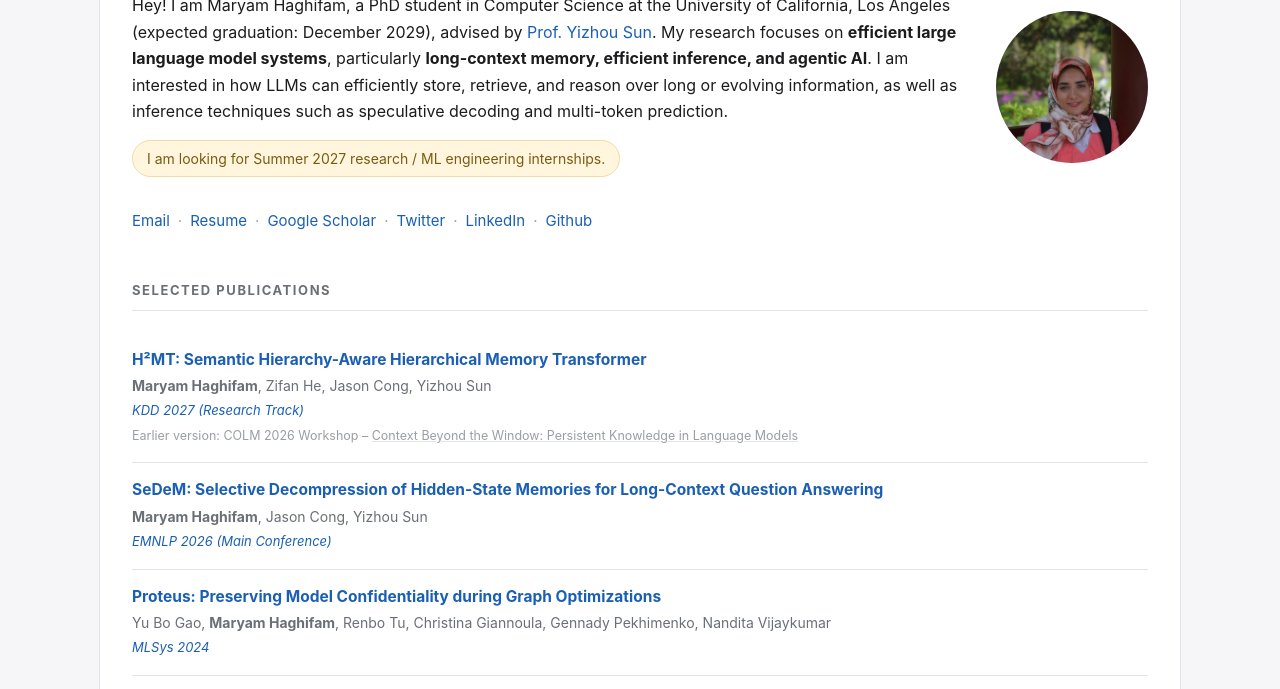
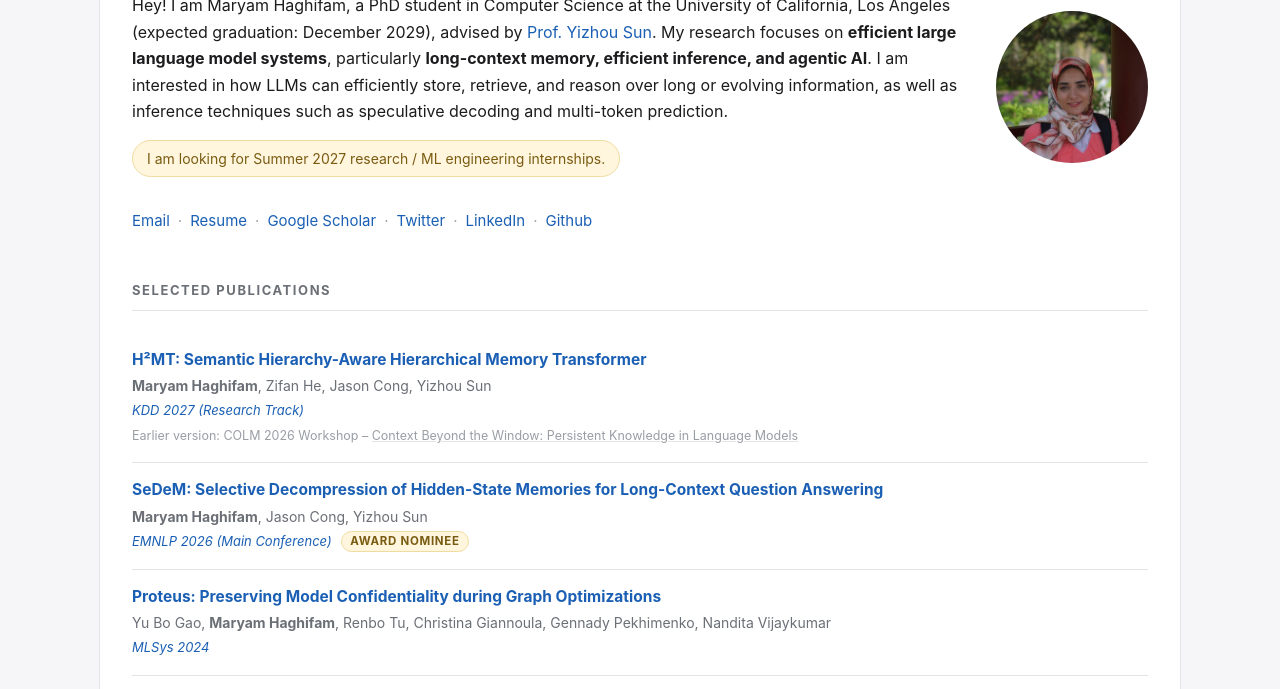
Before and after one commit to maryamhgf/maryamhgf.github.io, a plain HTML site: page index.html in a window 1280 px wide. Shown: the part 108-797 px from the top of the page. Drawn offline with Linux system fonts and the light colour scheme.

Commit message:
Add award nominee label to SeDeM
Co-Authored-By: Claude Opus 5 (1M context) <noreply@anthropic.com>

```diff
--- a/index.html
+++ b/index.html
@@ -59,7 +59,7 @@
         <div class="pub">
           <a class="pub-title" href="https://aclanthology.org/2026.emnlp-main.2643/" target="_blank">SeDeM: Selective Decompression of Hidden-State Memories for Long-Context Question Answering</a>
           <p class="pub-authors"><strong>Maryam Haghifam</strong>, Jason Cong, Yizhou Sun</p>
-          <p class="pub-venue">EMNLP 2026 (Main Conference)</p>
+          <p class="pub-venue">EMNLP 2026 (Main Conference) <span class="pub-status">Award Nominee</span></p>
         </div>
 
         <div class="pub">
--- a/stylesheet.css
+++ b/stylesheet.css
@@ -309,6 +309,23 @@ section > h2 {
   color: var(--accent);
 }
 
+/* Short status / award label sitting beside the venue line. */
+.pub-status {
+  display: inline-block;
+  margin-left: 6px;
+  padding: 0 8px;
+  font-size: 11.5px;
+  font-style: normal;
+  font-weight: 700;
+  letter-spacing: 0.06em;
+  text-transform: uppercase;
+  color: var(--highlight-text);
+  background: var(--highlight-bg);
+  border: 1px solid var(--highlight-border);
+  border-radius: 999px;
+  vertical-align: 1px;
+}
+
 /* Secondary line, e.g. the earlier workshop version of a paper. */
 .pub-note {
   margin: 4px 0 0;
```
